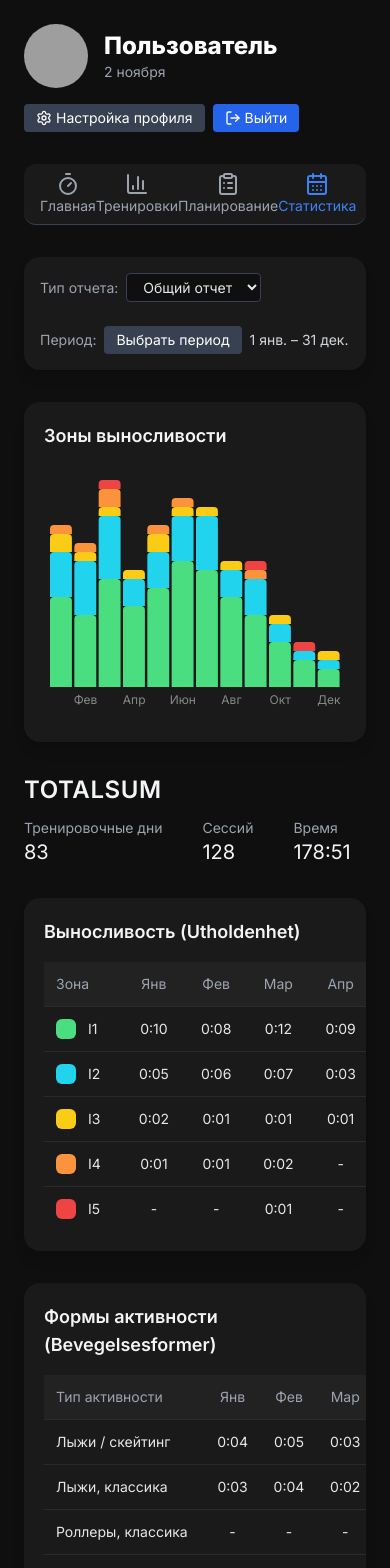
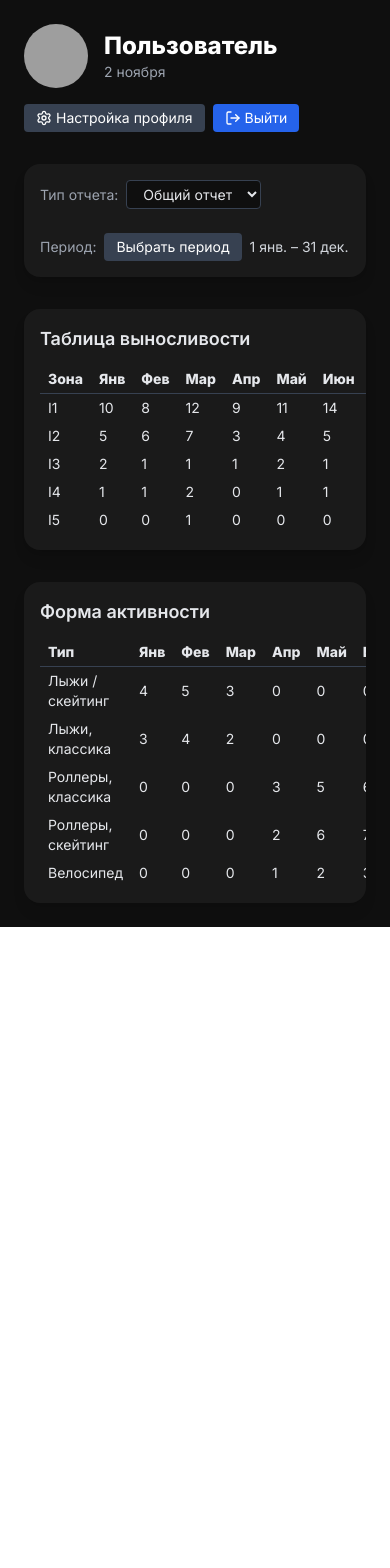
Before and after one commit to mbaliabin/dagbook-test, a React (Vite) app in the folder fasx-frontend/: page /statistics in a window 390 px wide. Shown: the top 1568 px of the page. After the commit the page ends 927 px from the top, so only its background shows below. Built offline with nearby package versions, Linux system fonts and the light colour scheme; grey boxes are pictures that could not be loaded.

Commit message:
Доработка StatisticsPage.tsx 168

```diff
--- a/fasx-frontend/src/pages/StatisticsPage.tsx
+++ b/fasx-frontend/src/pages/StatisticsPage.tsx
@@ -1,6 +1,6 @@
-import React from "react";
+import React, { useRef, useState, useEffect } from "react";
 import { useNavigate, useLocation } from "react-router-dom";
-import dayjs from "dayjs";
+import dayjs, { Dayjs } from "dayjs";
 import "dayjs/locale/ru";
 import {
   Timer,
@@ -17,33 +17,185 @@ import {
   Tooltip,
   ResponsiveContainer,
 } from "recharts";
-import CalendarModalMobile from "../components/CalendarModal";
 
 dayjs.locale("ru");
 
+// --- Компонент веб-календаря ---
+interface CalendarWebProps {
+  isOpen: boolean;
+  anchorRef: React.RefObject<HTMLButtonElement>;
+  onClose: () => void;
+  onSelectRange: (range: { startDate: Date; endDate: Date }) => void;
+  initialRange?: { startDate: Date; endDate: Date };
+}
+
+const CalendarWeb: React.FC<CalendarWebProps> = ({
+  isOpen,
+  anchorRef,
+  onClose,
+  onSelectRange,
+  initialRange,
+}) => {
+  const [currentMonth, setCurrentMonth] = useState<Dayjs>(dayjs());
+  const [startDate, setStartDate] = useState<Dayjs | null>(
+    initialRange ? dayjs(initialRange.startDate) : null
+  );
+  const [endDate, setEndDate] = useState<Dayjs | null>(
+    initialRange ? dayjs(initialRange.endDate) : null
+  );
+  const [position, setPosition] = useState<{ top: number; left: number }>({ top: 0, left: 0 });
+
+  useEffect(() => {
+    if (initialRange) {
+      setStartDate(dayjs(initialRange.startDate));
+      setEndDate(dayjs(initialRange.endDate));
+      setCurrentMonth(dayjs(initialRange.startDate));
+    }
+  }, [initialRange]);
+
+  useEffect(() => {
+    if (isOpen && anchorRef.current) {
+      const rect = anchorRef.current.getBoundingClientRect();
+      setPosition({ top: rect.bottom + window.scrollY + 4, left: rect.left + window.scrollX });
+    }
+  }, [isOpen, anchorRef]);
+
+  if (!isOpen) return null;
+
+  const startOfMonth = currentMonth.startOf("month");
+  const endOfMonth = currentMonth.endOf("month");
+  const startDay = startOfMonth.day() === 0 ? 7 : startOfMonth.day(); // Пн=1
+  const daysInMonth = endOfMonth.date();
+
+  const weeks: (number | null)[][] = [];
+  let dayCounter = 1 - (startDay - 1);
+  while (dayCounter <= daysInMonth) {
+    const week: (number | null)[] = [];
+    for (let i = 0; i < 7; i++) {
+      week.push(dayCounter > 0 && dayCounter <= daysInMonth ? dayCounter : null);
+      dayCounter++;
+    }
+    weeks.push(week);
+  }
+
+  const handleDayClick = (d: number | null) => {
+    if (!d) return;
+    const clickedDate = currentMonth.date(d);
+    if (!startDate || (startDate && endDate)) {
+      setStartDate(clickedDate);
+      setEndDate(null);
+    } else if (startDate && !endDate) {
+      if (clickedDate.isBefore(startDate)) {
+        setEndDate(startDate);
+        setStartDate(clickedDate);
+      } else {
+        setEndDate(clickedDate);
+      }
+    }
+  };
+
+  const applyRange = () => {
+    if (startDate && endDate) {
+      onSelectRange({ startDate: startDate.toDate(), endDate: endDate.toDate() });
+    }
+  };
+
+  return (
+    <div
+      className="absolute bg-[#1c1c1e] text-gray-200 rounded-2xl shadow-lg p-4 z-50 w-80"
+      style={{ top: position.top, left: position.left }}
+    >
+      {/* Header */}
+      <div className="flex items-center justify-between mb-3">
+        <button
+          onClick={() => setCurrentMonth(currentMonth.subtract(1, "month"))}
+          className="px-2 py-1 rounded-md hover:bg-gray-700 text-gray-300"
+        >
+          ◀
+        </button>
+        <div className="flex items-center space-x-2 font-semibold text-white">
+          <span className="capitalize">{currentMonth.format("MMMM")}</span>
+          <span>{currentMonth.format("YYYY")}</span>
+        </div>
+        <button
+          onClick={() => setCurrentMonth(currentMonth.add(1, "month"))}
+          className="px-2 py-1 rounded-md hover:bg-gray-700 text-gray-300"
+        >
+          ▶
+        </button>
+      </div>
+
+      {/* Days of week */}
+      <div className="grid grid-cols-7 text-center text-sm text-gray-400 mb-2">
+        <div>Пн</div><div>Вт</div><div>Ср</div><div>Чт</div><div>Пт</div><div>Сб</div><div>Вс</div>
+      </div>
+
+      {/* Dates */}
+      <div className="grid grid-cols-7 gap-1">
+        {weeks.map((week, wi) =>
+          week.map((d, di) => {
+            const dateObj = d ? currentMonth.date(d) : null;
+            const isSelected =
+              dateObj &&
+              ((startDate && dateObj.isSame(startDate, "day")) ||
+                (endDate && dateObj.isSame(endDate, "day")) ||
+                (startDate && endDate && dateObj.isAfter(startDate) && dateObj.isBefore(endDate)));
+            const isToday = dateObj && dateObj.isSame(dayjs(), "day");
+
+            return (
+              <div
+                key={`${wi}-${di}`}
+                className={`h-10 flex items-center justify-center rounded-lg cursor-pointer transition
+                  ${!d ? "opacity-30" : ""}
+                  ${isSelected ? "bg-blue-600 text-white" : ""}
+                  ${isToday && !isSelected ? "border border-blue-500" : ""}
+                  ${!isSelected && !isToday && d ? "hover:bg-gray-700" : ""}
+                `}
+                onClick={() => handleDayClick(d)}
+              >
+                {d}
+              </div>
+            );
+          })
+        )}
+      </div>
+
+      {/* Buttons */}
+      <div className="flex justify-end mt-4 space-x-2">
+        <button
+          onClick={onClose}
+          className="px-3 py-1 rounded border border-gray-600 hover:bg-gray-700 text-gray-300"
+        >
+          Отмена
+        </button>
+        <button
+          onClick={applyRange}
+          className="px-3 py-1 rounded bg-blue-600 hover:bg-blue-700 text-white disabled:opacity-50"
+          disabled={!startDate || !endDate}
+        >
+          Применить
+        </button>
+      </div>
+    </div>
+  );
+};
+
+// --- Основная страница StatsPage ---
 export default function StatsPage() {
   const navigate = useNavigate();
   const location = useLocation();
 
-  const [name] = React.useState("Пользователь");
+  const [name] = useState("Пользователь");
+  const [reportType, setReportType] = useState("Общий отчет");
+  const [startPeriod, setStartPeriod] = useState(dayjs("2025-01-01").toDate());
+  const [endPeriod, setEndPeriod] = useState(dayjs("2025-12-31").toDate());
+  const [isCalendarOpen, setIsCalendarOpen] = useState(false);
 
-  const [reportType, setReportType] = React.useState("Общий отчет");
-  const [startPeriod, setStartPeriod] = React.useState(dayjs("2025-01-01").toDate());
-  const [endPeriod, setEndPeriod] = React.useState(dayjs("2025-12-31").toDate());
-  const [year, setYear] = React.useState("2025");
+  const calendarButtonRef = useRef<HTMLButtonElement>(null);
 
-  const [isCalendarOpen, setIsCalendarOpen] = React.useState(false);
+  const totals = { trainingDays: 83, sessions: 128, time: "178:51" };
 
-  const totals = {
-    trainingDays: 83,
-    sessions: 128,
-    time: "178:51",
-  };
-
-  const months = [
-    "Янв","Фев","Мар","Апр","Май","Июн","Июл","Авг","Сен","Окт","Ноя","Дек",
-  ];
-
+  const months = ["Янв","Фев","Мар","Апр","Май","Июн","Июл","Авг","Сен","Окт","Ноя","Дек"];
   const enduranceZones = [
     { zone: "I1", color: "#4ade80", months: [10,8,12,9,11,14,13,10,8,5,3,2], total: 105 },
     { zone: "I2", color: "#22d3ee", months: [5,6,7,3,4,5,6,3,4,2,1,1], total: 47 },
@@ -51,7 +203,6 @@ export default function StatsPage() {
     { zone: "I4", color: "#fb923c", months: [1,1,2,0,1,1,0,0,1,0,0,0], total: 7 },
     { zone: "I5", color: "#ef4444", months: [0,0,1,0,0,0,0,0,1,0,1,0], total: 3 },
   ];
-
   const movementTypes = [
     { type: "Лыжи / скейтинг", months: [4,5,3,0,0,0,0,0,1,2,3,2], total: 20 },
     { type: "Лыжи, классика", months: [3,4,2,0,0,0,0,0,0,1,2,1], total: 13 },
@@ -66,18 +217,15 @@ export default function StatsPage() {
     return `${h}:${m.toString().padStart(2, "0")}`;
   };
 
-  // Фильтр по выбранному периоду
   const startMonth = dayjs(startPeriod).month();
   const endMonth = dayjs(endPeriod).month();
 
   const filteredMonths = months.slice(startMonth, endMonth + 1);
-
   const filteredEnduranceZones = enduranceZones.map((zone) => ({
     ...zone,
     months: zone.months.slice(startMonth, endMonth + 1),
     total: zone.months.slice(startMonth, endMonth + 1).reduce((a,b) => a+b, 0),
   }));
-
   const filteredMovementTypes = movementTypes.map((m) => ({
     ...m,
     months: m.months.slice(startMonth, endMonth + 1),
@@ -118,36 +266,7 @@ export default function StatsPage() {
           </div>
         </div>
 
-        {/* Верхнее меню */}
-        <div className="flex justify-around bg-[#1a1a1a] border-b border-gray-700 py-2 px-4 rounded-xl">
-          {[
-            { label: "Главная", icon: Timer, path: "/daily" },
-            { label: "Тренировки", icon: BarChart3, path: "/profile" },
-            { label: "Планирование", icon: ClipboardList, path: "/planning" },
-            { label: "Статистика", icon: CalendarDays, path: "/statistics" },
-          ].map((item) => {
-            const Icon = item.icon;
-            const isActive =
-              (item.path === "/daily" && location.pathname === "/daily") ||
-              (item.path === "/profile" && location.pathname === "/profile") ||
-              (item.path !== "/daily" && item.path !== "/profile" && location.pathname === item.path);
-
-            return (
-              <button
-                key={item.path}
-                onClick={() => navigate(item.path)}
-                className={`flex flex-col items-center text-sm transition-colors ${
-                  isActive ? "text-blue-500" : "text-gray-400 hover:text-white"
-                }`}
-              >
-                <Icon className="w-6 h-6" />
-                <span>{item.label}</span>
-              </button>
-            );
-          })}
-        </div>
-
-        {/* ПАНЕЛЬ ВЫБОРА ОТЧЕТА */}
+        {/* Панель выбора отчета */}
         <div className="flex flex-col md:flex-row md:items-center md:justify-between gap-4 bg-[#1a1a1a] p-4 rounded-2xl shadow-lg mb-6">
           <div className="flex items-center gap-2">
             <label className="text-gray-400 text-sm">Тип отчета:</label>
@@ -160,10 +279,11 @@ export default function StatsPage() {
             </select>
           </div>
 
-          <div className="flex items-center gap-2 mt-2 md:mt-0">
+          <div className="flex items-center gap-2 mt-2 md:mt-0 relative">
             <label className="text-gray-400 text-sm">Период:</label>
             <button
-              onClick={() => setIsCalendarOpen(true)}
+              ref={calendarButtonRef}
+              onClick={() => setIsCalendarOpen(!isCalendarOpen)}
               className="px-3 py-1 rounded bg-gray-700 hover:bg-gray-600 text-white text-sm"
             >
               Выбрать период
@@ -171,12 +291,10 @@ export default function StatsPage() {
             <span className="text-gray-300 text-sm">
               {dayjs(startPeriod).format("D MMM")} – {dayjs(endPeriod).format("D MMM")}
             </span>
-          </div>
-        </div>
 
-        {/* Календарь */}
-        <CalendarModalMobile
+            <CalendarWeb
               isOpen={isCalendarOpen}
+              anchorRef={calendarButtonRef}
               onClose={() => setIsCalendarOpen(false)}
               initialRange={{ startDate: startPeriod, endDate: endPeriod }}
               onSelectRange={({ startDate, endDate }) => {
@@ -185,110 +303,57 @@ export default function StatsPage() {
                 setIsCalendarOpen(false);
               }}
             />
-
-        {/* Диаграмма зон выносливости */}
-        <div className="bg-[#1a1a1a] p-5 rounded-2xl shadow-lg">
-          <h2 className="text-lg font-semibold mb-4 text-gray-100">Зоны выносливости</h2>
-          <div className="h-64">
-            <ResponsiveContainer width="100%" height="100%">
-              <BarChart
-                data={filteredMonths.map((month, i) => {
-                  const data: any = { month };
-                  filteredEnduranceZones.forEach((zone) => (data[zone.zone] = zone.months[i]));
-                  return data;
-                })}
-                barSize={35}
-              >
-                <XAxis dataKey="month" axisLine={false} tickLine={false} tick={{ fill: "#888", fontSize: 12 }} />
-                <Tooltip
-                  content={({ active, payload }: any) => {
-                    if (active && payload && payload.length) {
-                      return (
-                        <div className="bg-[#1e1e1e] border border-[#333] px-3 py-2 rounded-xl text-xs text-gray-300 shadow-md">
-                          {payload.map((p: any) => (
-                            <p key={p.dataKey} className="mt-1">
-                              <span
-                                className="inline-block w-3 h-3 mr-1 rounded-full"
-                                style={{ backgroundColor: p.fill }}
-                              ></span>
-                              {p.dataKey}: {formatTime(p.value)}
-                            </p>
-                          ))}
-                        </div>
-                      );
-                    }
-                    return null;
-                  }}
-                />
-                {filteredEnduranceZones.map((zone) => (
-                  <Bar key={zone.zone} dataKey={zone.zone} stackId="a" fill={zone.color} radius={[4, 4, 0, 0]} />
-                ))}
-              </BarChart>
-            </ResponsiveContainer>
           </div>
         </div>
 
-        {/* TOTALSUM */}
-        <div>
-          <h1 className="text-2xl font-semibold tracking-wide text-gray-100">TOTALSUM</h1>
-          <div className="flex flex-wrap gap-10 text-sm mt-3">
-            <div>
-              <p className="text-gray-400">Тренировочные дни</p>
-              <p className="text-xl text-gray-100">{totals.trainingDays}</p>
-            </div>
-            <div>
-              <p className="text-gray-400">Сессий</p>
-              <p className="text-xl text-gray-100">{totals.sessions}</p>
-            </div>
-            <div>
-              <p className="text-gray-400">Время</p>
-              <p className="text-xl text-gray-100">{totals.time}</p>
-            </div>
-          </div>
-        </div>
-
-        {/* Таблицы */}
-        <div className="bg-[#1a1a1a] p-5 rounded-2xl shadow-lg overflow-x-auto">
-          <h2 className="text-lg font-semibold text-gray-100 mb-4">Выносливость (Utholdenhet)</h2>
-          <table className="w-full min-w-[900px] text-sm border-collapse">
+        {/* Таблица выносливости */}
+        <div className="bg-[#1a1a1a] p-4 rounded-2xl shadow-lg overflow-x-auto">
+          <h2 className="text-lg font-semibold mb-3">Таблица выносливости</h2>
+          <table className="min-w-full table-auto border-collapse text-sm">
             <thead>
-              <tr className="bg-[#222] text-gray-400 text-left">
-                <th className="p-3 font-medium sticky left-0 bg-[#222]">Зона</th>
-                {filteredMonths.map((m) => (<th key={m} className="p-3 font-medium text-center">{m}</th>))}
-                <th className="p-3 font-medium text-center bg-[#1f1f1f]">Всего</th>
+              <tr>
+                <th className="border-b border-gray-700 px-2 py-1 text-left">Зона</th>
+                {filteredMonths.map((m) => (
+                  <th key={m} className="border-b border-gray-700 px-2 py-1">{m}</th>
+                ))}
+                <th className="border-b border-gray-700 px-2 py-1">Итого</th>
               </tr>
             </thead>
             <tbody>
               {filteredEnduranceZones.map((z) => (
-                <tr key={z.zone} className="border-t border-[#2a2a2a] hover:bg-[#252525]/60 transition">
-                  <td className="p-3 flex items-center gap-3 sticky left-0 bg-[#1a1a1a]">
-                    <div className="w-5 h-5 rounded-md" style={{ backgroundColor: z.color }}></div>
-                    {z.zone}
-                  </td>
-                  {z.months.map((val, i) => (<td key={i} className="p-3 text-center">{val > 0 ? formatTime(val) : "-"}</td>))}
-                  <td className="p-3 text-center font-medium bg-[#1f1f1f]">{formatTime(z.total)}</td>
+                <tr key={z.zone}>
+                  <td className="px-2 py-1">{z.zone}</td>
+                  {z.months.map((v, i) => (
+                    <td key={i} className="px-2 py-1">{v}</td>
+                  ))}
+                  <td className="px-2 py-1 font-semibold">{z.total}</td>
                 </tr>
               ))}
             </tbody>
           </table>
         </div>
 
-        <div className="bg-[#1a1a1a] p-5 rounded-2xl shadow-lg overflow-x-auto">
-          <h2 className="text-lg font-semibold text-gray-100 mb-4">Формы активности (Bevegelsesformer)</h2>
-          <table className="w-full min-w-[900px] text-sm border-collapse">
+        {/* Таблица активности */}
+        <div className="bg-[#1a1a1a] p-4 rounded-2xl shadow-lg overflow-x-auto">
+          <h2 className="text-lg font-semibold mb-3">Форма активности</h2>
+          <table className="min-w-full table-auto border-collapse text-sm">
             <thead>
-              <tr className="bg-[#222] text-gray-400 text-left">
-                <th className="p-3 font-medium sticky left-0 bg-[#222]">Тип активности</th>
-                {filteredMonths.map((m) => (<th key={m} className="p-3 font-medium text-center">{m}</th>))}
-                <th className="p-3 font-medium text-center bg-[#1f1f1f]">Всего</th>
+              <tr>
+                <th className="border-b border-gray-700 px-2 py-1 text-left">Тип</th>
+                {filteredMonths.map((m) => (
+                  <th key={m} className="border-b border-gray-700 px-2 py-1">{m}</th>
+                ))}
+                <th className="border-b border-gray-700 px-2 py-1">Итого</th>
               </tr>
             </thead>
             <tbody>
               {filteredMovementTypes.map((m) => (
-                <tr key={m.type} className="border-t border-[#2a2a2a] hover:bg-[#252525]/60 transition">
-                  <td className="p-3 sticky left-0 bg-[#1a1a1a]">{m.type}</td>
-                  {m.months.map((val, i) => (<td key={i} className="p-3 text-center">{val > 0 ? formatTime(val) : "-"}</td>))}
-                  <td className="p-3 text-center font-medium bg-[#1f1f1f]">{formatTime(m.total)}</td>
+                <tr key={m.type}>
+                  <td className="px-2 py-1">{m.type}</td>
+                  {m.months.map((v, i) => (
+                    <td key={i} className="px-2 py-1">{v}</td>
+                  ))}
+                  <td className="px-2 py-1 font-semibold">{m.total}</td>
                 </tr>
               ))}
             </tbody>
```
Lines whose indentation alone changed are shown as unchanged.
